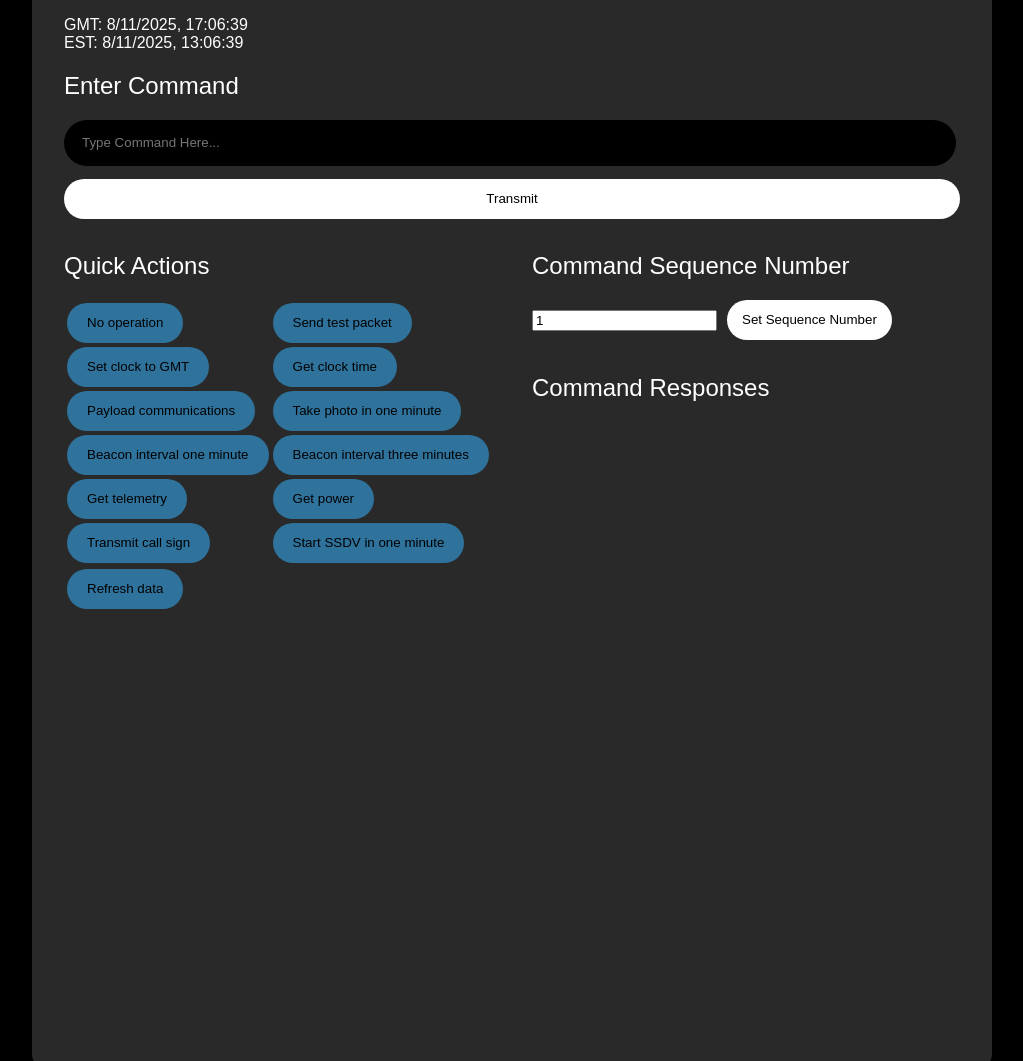
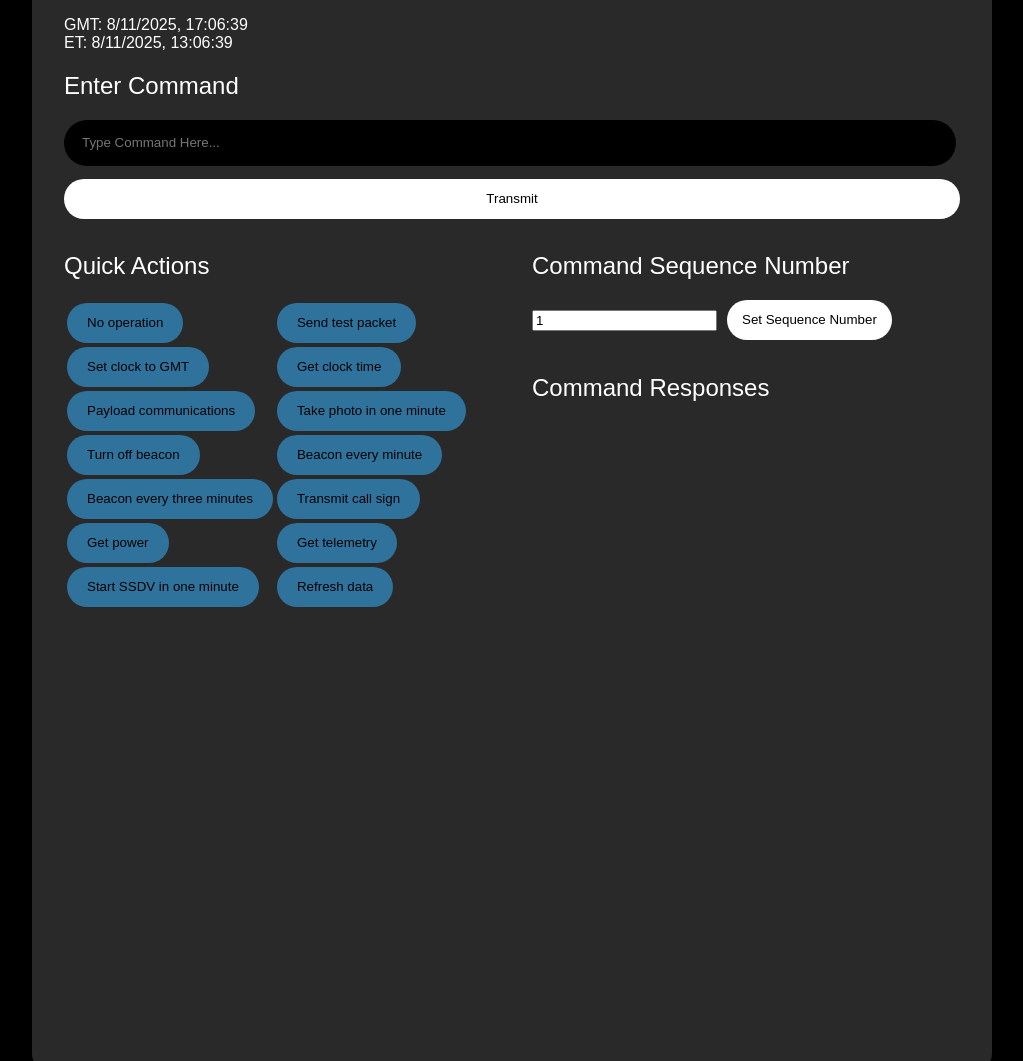
Before and after one commit to silver-sat/Ground_Station_Software, a Flask app: page / in a window 1280 px wide. Shown: the part 318-1379 px from the top of the page, without its empty margins (128-1151 px from the left). Run offline with Flask 3, Linux system fonts and the light colour scheme; data that the repository does not hold is empty.

Commit message:
Add button to turn off beacon

```diff
--- a/ground_software/control.py
+++ b/ground_software/control.py
@@ -103,6 +103,8 @@ def index():
                     insert(sign("PayComms"))
                 case "SPT1":
                     insert(sign(f"PicTimes {now1m()}"))
+                case "SBI0":
+                    insert(sign("BeaconSp 0"))
                 case "SBI1":
                     insert(sign("BeaconSp 60"))
                 case "SBI3":
--- a/ground_software/templates/control.html
+++ b/ground_software/templates/control.html
@@ -37,8 +37,8 @@
             };
 
             var gmtDateTime = now.toLocaleString('en-US', options);
-            var estDateTime = now.toLocaleString('en-US', options2);
-            document.getElementById('clock').innerHTML = "GMT: " + gmtDateTime + "<br> EST: " + estDateTime;
+            var etDateTime = now.toLocaleString('en-US', options2);
+            document.getElementById('clock').innerHTML = "GMT: " + gmtDateTime + "<br> ET: " + etDateTime;
 
         }
         updateClock();
@@ -64,25 +64,22 @@
                     <tr>
                         <td><button type="submit" name="clicked_button" value="PYC">Payload communications</button></td>
                         <td><button type="submit" name="clicked_button" value="SPT1">Take photo in one minute</button></td>
-
                     </tr>
                     <tr>
-                        <td><button type="submit" name="clicked_button" value="SBI1">Beacon interval one minute</button></td>
-                        <td><button type="submit" name="clicked_button" value="SBI3">Beacon interval three minutes</button></td>
+                        <td><button type="submit" name="clicked_button" value="SBI0">Turn off beacon</button></td>
+                        <td><button type="submit" name="clicked_button" value="SBI1">Beacon every minute</button></td>
                     </tr>
                     <tr>
-                        <td><button type="submit" name="clicked_button" value="GTY">Get telemetry</button></td>
-                        <td><button type="submit" name="clicked_button" value="GPW">Get power</button></td>
+                        <td><button type="submit" name="clicked_button" value="SBI3">Beacon every three minutes</button></td>
+                        <td><button type="submit" name="clicked_button" value="CallSign">Transmit call sign</button></td>
                     </tr>
                     <tr>
-                        <td><button type="submit" name="clicked_button" value="CallSign">Transmit call sign</button>
-                        </td>
-                        <td><button type="submit" name="clicked_button" value="SDT1">Start SSDV in one minute</button>
-                        </td>
+                        <td><button type="submit" name="clicked_button" value="GPW">Get power</button></td>
+                        <td><button type="submit" name="clicked_button" value="GTY">Get telemetry</button></td>
                     </tr>
-                    <tr></tr>
-                    <td><button type="submit" name="clicked_button" value="Refresh">Refresh data</button></td>
-                    <td></td>
+                    <tr>
+                        <td><button type="submit" name="clicked_button" value="SDT1">Start SSDV in one minute</button></td>
+                        <td><button type="submit" name="clicked_button" value="Refresh">Refresh data</button></td>
                     </tr>
                 </tbody>
             </table>
```
